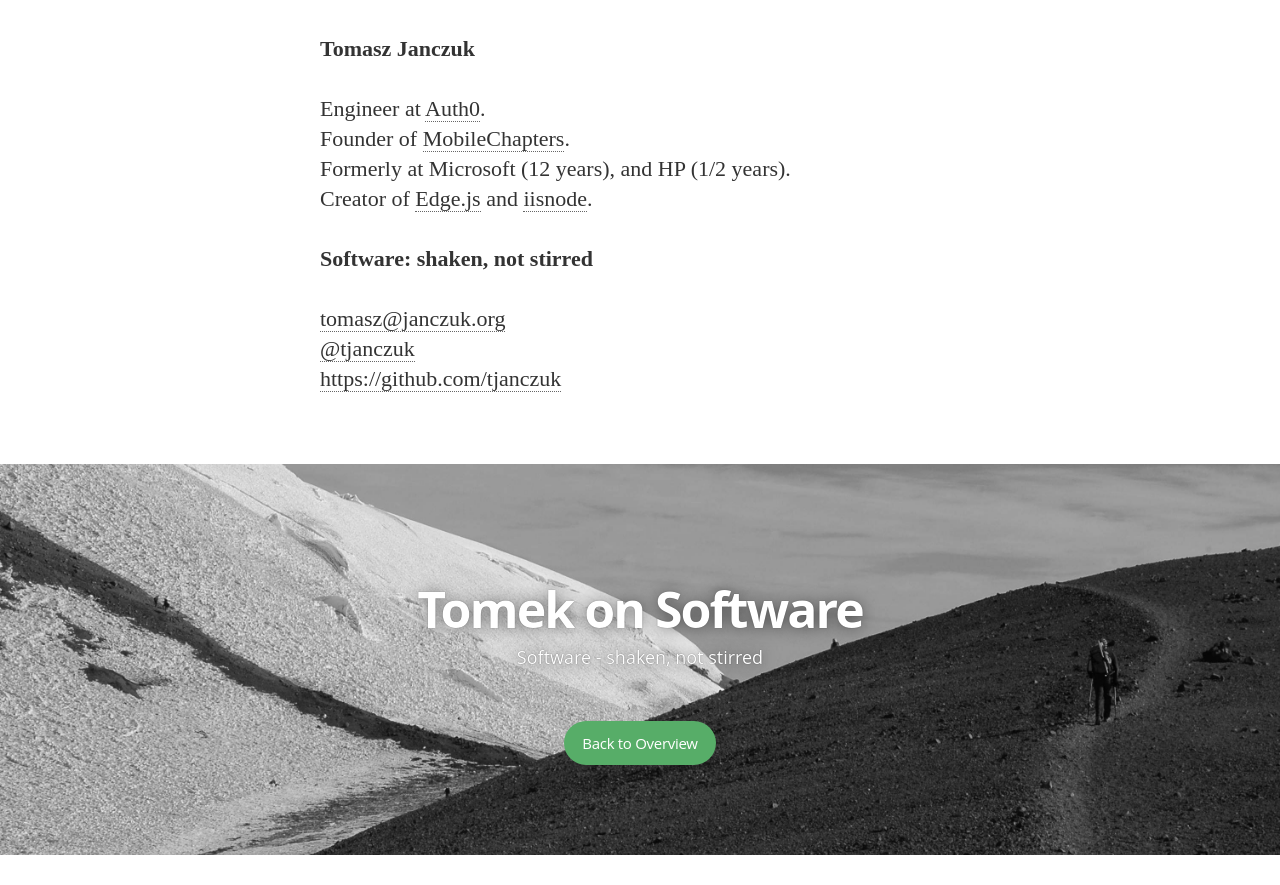
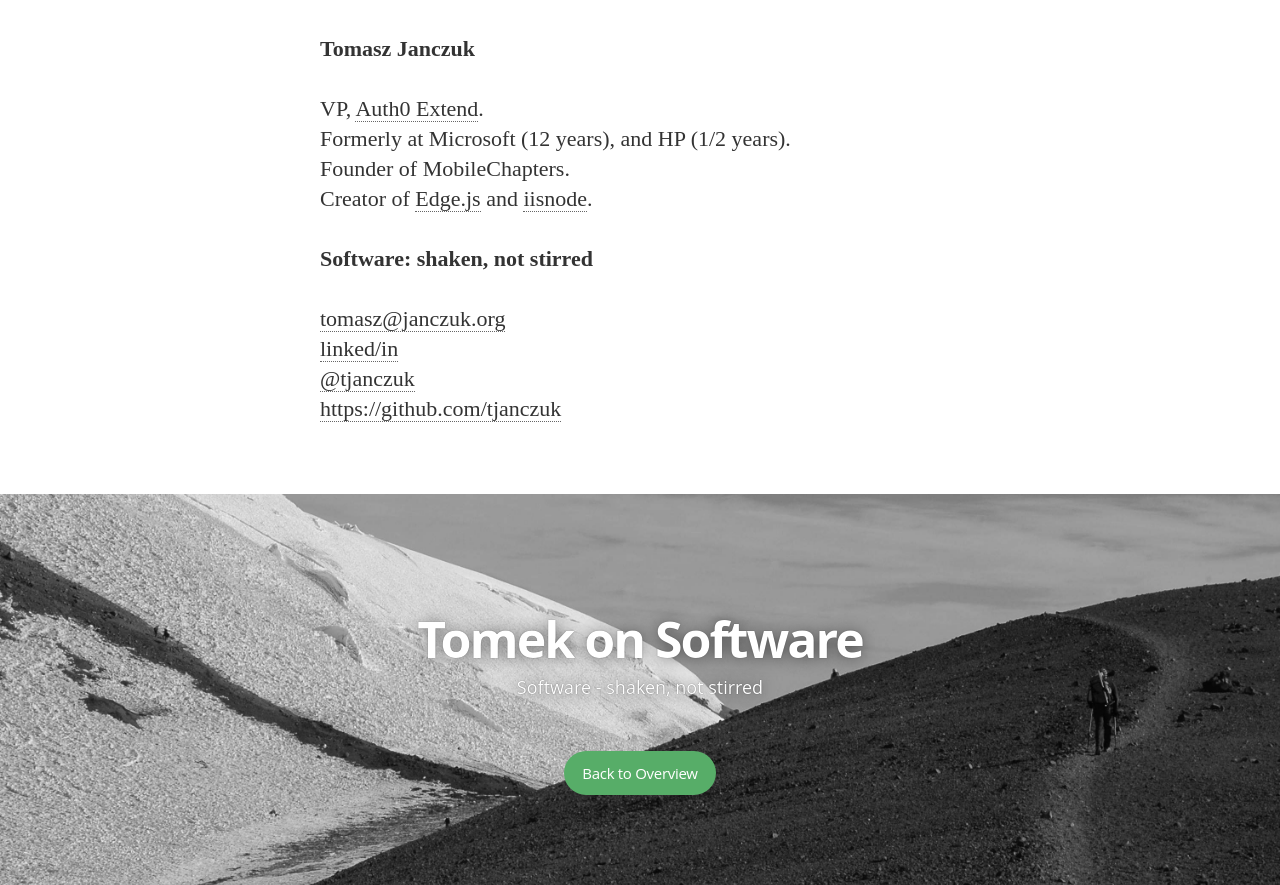
Before and after one commit to tjanczuk/tomasz.janczuk.org, a Jekyll site: the page built from about.md, in a window 1280 px wide, cut to the strip 448-1333 px from the top of the page. Built offline with Jekyll 4.4.1, drawn with Linux system fonts in a browser that asks for light colours; nearby versions of some CDN libraries; some web fonts are replaced; Markdown is read by kramdown in place of the engine named in the settings; before the commit the page ends 1303 px from its top, so only the background shows below that.

Commit message:
css update

```diff
--- a/Gemfile
+++ b/Gemfile
@@ -1,2 +1,2 @@
 source 'https://rubygems.org'
-gem 'github-pages'
+gem 'github-pages', group: :jekyll_plugins
--- a/_config.yml
+++ b/_config.yml
@@ -1,7 +1,7 @@
 # Build settings
-markdown: redcarpet
-highlighter: pygments
-gems:
+markdown: kramdown
+highlighter: rouge
+plugins:
   - jemoji
 
 permalink: /:year/:month/:title.html
--- a/_layouts/post.html
+++ b/_layouts/post.html
@@ -19,7 +19,6 @@
               <h4 class="author-name" itemprop="author" itemscope itemtype="http://schema.org/Person">{{ site.author }}</h4>
               on
               <time datetime="{{ page.date | date: "%F %R" }}">{{ page.date | date_to_string }}</time>
-              <!-- , tagged on {{#foreach tags}}<span class="post-tag-{{slug}}">{{#if @first}}{{else}}, {{/if}}<a href="/tag/{{slug}}">{{name}}</a></span>{{/foreach}} -->
               <div class="share" style="text-align:left;display:inline-block;padding-top:0;padding-left:10px;">
                 {% for social in site.social %}
                   {% if social.share_url != null %}
@@ -49,7 +48,6 @@
               <h4 class="author-name" itemprop="author" itemscope itemtype="http://schema.org/Person">{{ page.author }}</h4>
               on
               <time datetime="{{ page.date | date_to_xmlschema }}">{{ page.date | date_to_string }}</time>
-              <!-- , tagged on {{#foreach tags}}<span class="post-tag-{{slug}}">{{#if @first}}{{else}}, {{/if}}<a href="/tag/{{slug}}">{{name}}</a></span>{{/foreach}} -->
               <div class="share" style="text-align:left;display:inline-block;padding-top:0;padding-left:10px;">
                 {% for social in site.social %}
                   {% if social.share_url != null %}
@@ -110,13 +108,13 @@
               <p class="published">Published <time datetime="{{ page.date | date: "%F %R" }}">{{ page.date | date_to_string }}</time></p>
             </section>
           </div>
-          {{/post}}
+          {{post}}
           <div class="isRight">
             <h5 class="index-headline featured"><span>More</span></h5>
             <footer class="site-footer">
               <a class="subscribe" href="{{ "/feed.xml" | prepend: site.baseurl }}"> <span class="tooltip"> <i class="fa fa-rss"></i> You should subscribe to my feed.</span></a>
               <div class="inner">
-                <section class="copyright">All content copyright <a href="{{@blog.url}}/">{{site.author}}</a> &copy; {{ site.time | date: '%Y' }}<br>All rights reserved.</section>
+                <section class="copyright">All content copyright <a href="{{blog.url}}/">{{site.author}}</a> &copy; {{ site.time | date: '%Y' }}<br>All rights reserved.</section>
               </div>
             </footer>
           </div>
--- a/about.md
+++ b/about.md
@@ -8,13 +8,14 @@
 
 **Tomasz Janczuk**
 
-Engineer at [Auth0](https://auth0.com).
-Founder of [MobileChapters](https://MobileChapters.com).
+VP, [Auth0 Extend](https://auth0.com).
 Formerly at Microsoft (12 years), and HP (1/2 years).
-Creator of [Edge.js](https://tjanczuk.github.io/edge) and [iisnode](https://github.com/tjanczuk/iisnode).
+Founder of MobileChapters.
+Creator of [Edge.js](https://github.com/tjanczuk/edge) and [iisnode](https://github.com/tjanczuk/iisnode).
 
 **Software: shaken, not stirred**
 
 [tomasz@janczuk.org](mailto:tomasz@janczuk.org)
+[linked/in](https://www.linkedin.com/in/tjanczuk/)
 [@tjanczuk](https://twitter.com/tjanczuk)
 [https://github.com/tjanczuk](https://github.com/tjanczuk)
--- a/css/main.sass
+++ b/css/main.sass
@@ -611,9 +611,13 @@
 pre,
 code
   font-size: 15px
-  border: 1px solid #e8e8e8
+//  border: 1px solid #e8e8e8
   border-radius: 3px
-  background-color: #eef
+
+pre.highlight
+  margin-top: 0
+  padding-top: 0
+  margin-bottom: 22px
 
 code
   padding: 1px 5px
--- a/index.html
+++ b/index.html
@@ -45,7 +45,6 @@
             </section>
             <div class="post-meta">
               <time datetime="{{ post.date | date_to_long_string }}">{{ post.date | date_to_long_string }}</time>
-  <!--            <span class="post-tags-set">on {{#foreach tags}}<span class="post-tag-{{slug}}">{{#if @first}}{{else}}, {{/if}}<a href="/tag/{{slug}}">{{name}}</a></span>{{/foreach}}</span>-->
             </div>
           </div>
         </article>
@@ -67,7 +66,6 @@
             </section>
             <div class="post-meta">
               <time datetime="{{ post.date | date_to_long_string }}">{{ post.date | date_to_long_string }}</time>
-<!--            <span class="post-tags-set">on {{#foreach tags}}<span class="post-tag-{{slug}}">{{#if @first}}{{else}}, {{/if}}<a href="/tag/{{slug}}">{{name}}</a></span>{{/foreach}}</span>-->
             </div>
           </div>
         </article>
@@ -88,8 +86,4 @@
       {% endif %}
     </nav>
 
-
-    <!-- {{!! After all the posts, we have the previous/next pagination links }}
-    {{pagination}} -->
-
 </main>
```
Also changed, not shown: Gemfile.lock.
